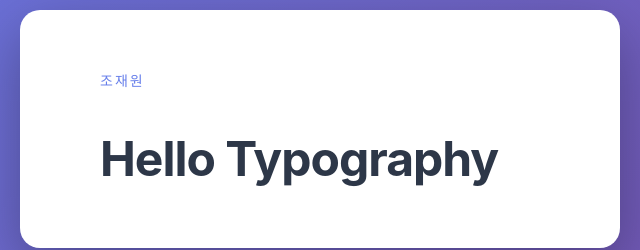
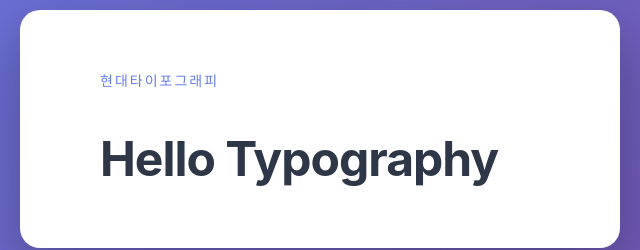
Before and after one commit to jaewonnjo/jaewonnjo.github.io, a plain HTML site: page index.html in a window 1280 px wide. Shown: the part 271-521 px from the top of the page, 320-960 px from the left. Drawn offline with Linux system fonts and the light colour scheme.

Commit message:
이름수정

```diff
--- a/index.html
+++ b/index.html
@@ -60,7 +60,7 @@
 </head>
 <body>
     <div class="container">
-        <div class="name">조재원</div>
+        <div class="name">현대타이포그래피</div>
         <div class="main-text">Hello Typography</div>
     </div>
 </body>
```
